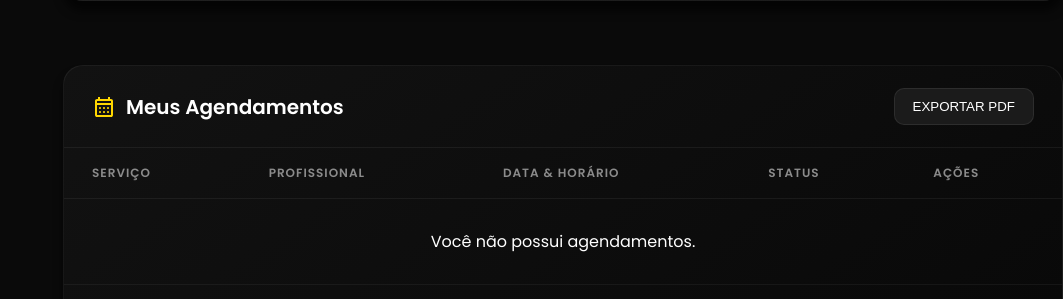
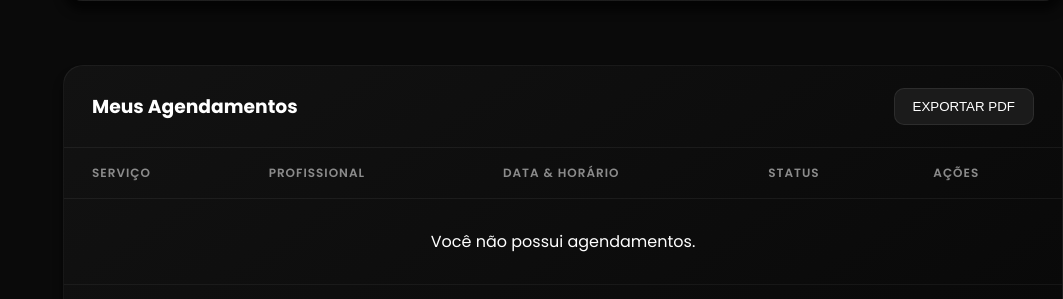
Before and after one commit to ricardobarbosa-dev/barbershop, a Django app: page /accounts/historico/ in a window 1280 px wide. Shown: the part 834-1133 px from the top of the page, without its empty margins (217-1280 px from the left). Run offline with Django 5.2, Linux system fonts and the light colour scheme; a user stored in the database is signed in; data comes from the database, SQL or seed files in the repository; data that the repository does not hold is empty.

Commit message:
Update historico.html

```diff
--- a/backend/accounts/templates/cliente/historico.html
+++ b/backend/accounts/templates/cliente/historico.html
@@ -181,11 +181,7 @@
   </div>
 
   <div class="appointments">
-    <h3>
-      <svg xmlns="http://www.w3.org/2000/svg" height="24px" viewBox="0 -960 960 960" width="24px" fill="#e3e3e3">
-        <path d="M200-80q-33 0-56.5-23.5T120-160v-560q0-33 23.5-56.5T200-800h40v-80h80v80h320v-80h80v80h40q33 0 56.5 23.5T840-720v560q0 33-23.5 56.5T760-80H200Zm0-80h560v-400H200v400Zm0-480h560v-80H200v80Zm0 0v-80 80Zm280 240q-17 0-28.5-11.5T440-440q0-17 11.5-28.5T480-480q17 0 28.5 11.5T520-440q0 17-11.5 28.5T480-400Zm-160 0q-17 0-28.5-11.5T280-440q0-17 11.5-28.5T320-480q17 0 28.5 11.5T360-440q0 17-11.5 28.5T320-400Zm320 0q-17 0-28.5-11.5T600-440q0-17 11.5-28.5T640-480q17 0 28.5 11.5T680-440q0 17-11.5 28.5T640-400ZM480-240q-17 0-28.5-11.5T440-280q0-17 11.5-28.5T480-320q17 0 28.5 11.5T520-280q0 17-11.5 28.5T480-240Zm-160 0q-17 0-28.5-11.5T280-280q0-17 11.5-28.5T320-320q17 0 28.5 11.5T360-280q0 17-11.5 28.5T320-240Zm320 0q-17 0-28.5-11.5T600-280q0-17 11.5-28.5T640-320q17 0 28.5 11.5T680-280q0 17-11.5 28.5T640-240Z" />
-      </svg>Meus Agendamentos
-    </h3>
+    <h3>Meus Agendamentos</h3>
   </div>
   <div class="card-mobile">
     {% if agendamentos %}
@@ -259,20 +255,15 @@
         </section>
       {% endfor %}
     {% else %}
-      <p style="text-align:center; padding:20px;">Você não possui agendamentos.</p>
+      <section id="card" class="principal">
+        <p>Você não possui nenhum histórico de agendamento.</p>
+      </section>
     {% endif %}
   </div>
 
   <div class="table-container">
     <div class="table-header">
-      <h2>
-        <span class="icon">
-          <svg xmlns="http://www.w3.org/2000/svg" height="24px" viewBox="0 -960 960 960" width="24px" fill="#e3e3e3">
-            <path d="M200-80q-33 0-56.5-23.5T120-160v-560q0-33 23.5-56.5T200-800h40v-80h80v80h320v-80h80v80h40q33 0 56.5 23.5T840-720v560q0 33-23.5 56.5T760-80H200Zm0-80h560v-400H200v400Zm0-480h560v-80H200v80Zm0 0v-80 80Zm280 240q-17 0-28.5-11.5T440-440q0-17 11.5-28.5T480-480q17 0 28.5 11.5T520-440q0 17-11.5 28.5T480-400Zm-160 0q-17 0-28.5-11.5T280-440q0-17 11.5-28.5T320-480q17 0 28.5 11.5T360-440q0 17-11.5 28.5T320-400Zm320 0q-17 0-28.5-11.5T600-440q0-17 11.5-28.5T640-480q17 0 28.5 11.5T680-440q0 17-11.5 28.5T640-400ZM480-240q-17 0-28.5-11.5T440-280q0-17 11.5-28.5T480-320q17 0 28.5 11.5T520-280q0 17-11.5 28.5T480-240Zm-160 0q-17 0-28.5-11.5T280-280q0-17 11.5-28.5T320-320q17 0 28.5 11.5T360-280q0 17-11.5 28.5T320-240Zm320 0q-17 0-28.5-11.5T600-280q0-17 11.5-28.5T640-320q17 0 28.5 11.5T680-280q0 17-11.5 28.5T640-240Z" />
-          </svg>
-        </span>
-        Meus Agendamentos
-      </h2>
+      <h3>Meus Agendamentos</h3>
       <button class="btn-export">EXPORTAR PDF</button>
     </div>
     <table class="appointments-table">
```
